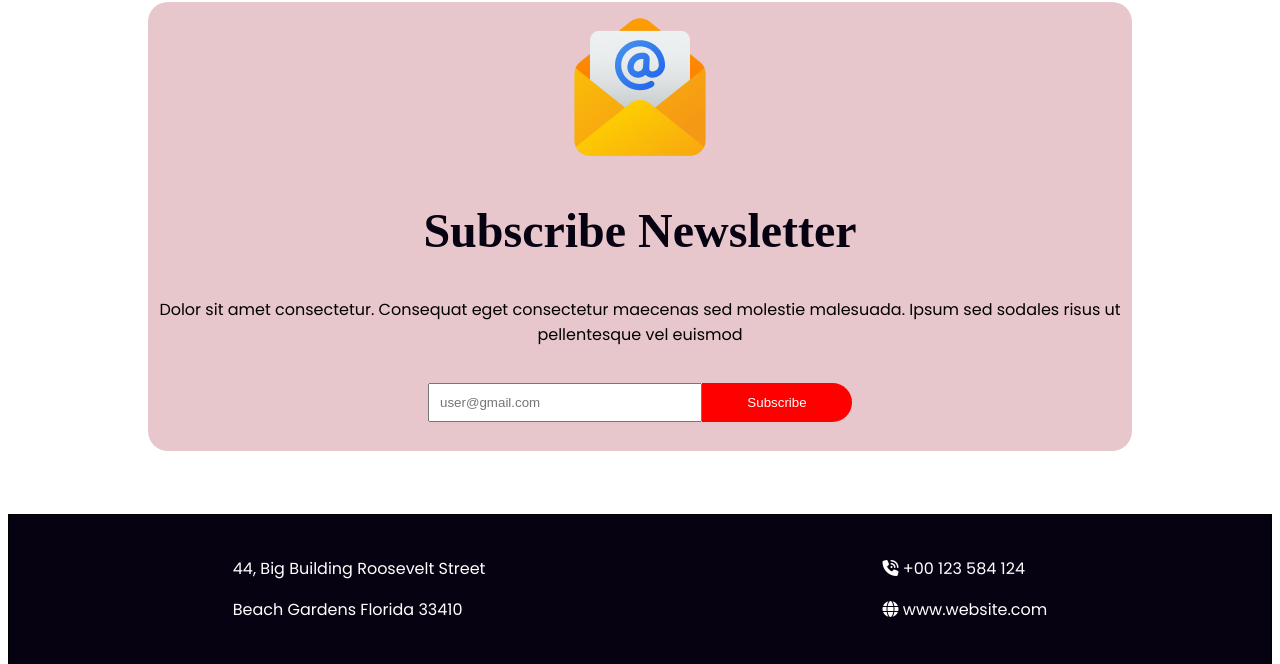
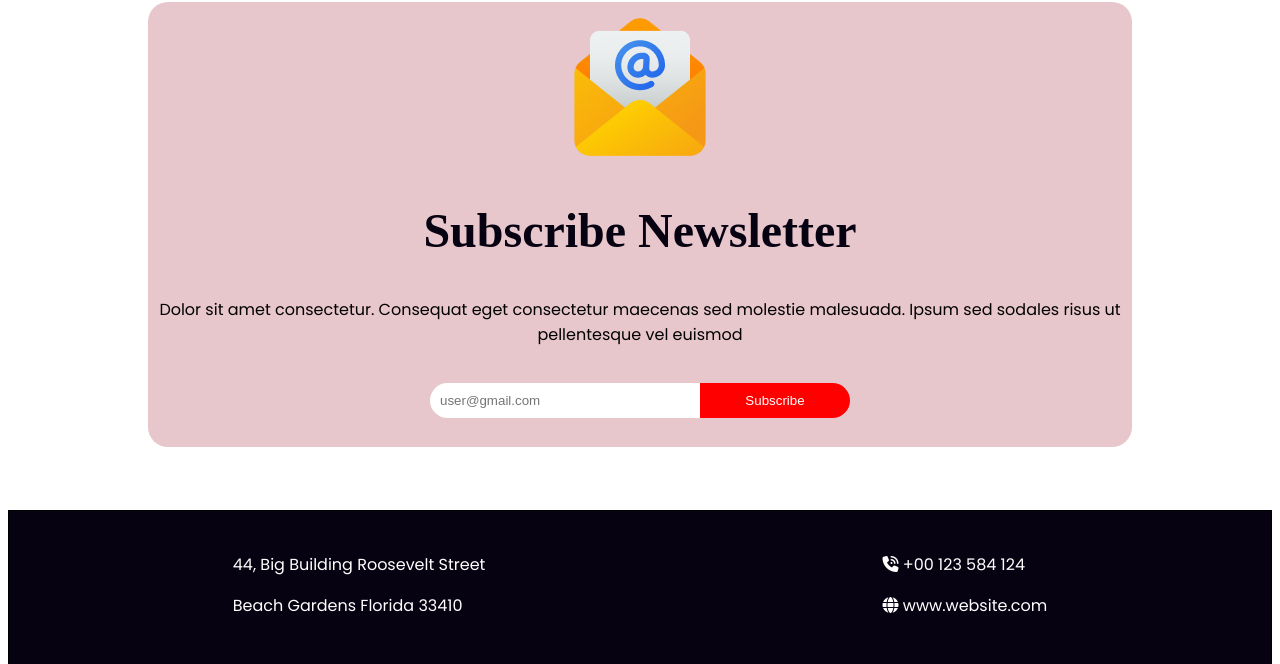
Before and after one commit to ALIASHRAFCHOWDHURY/Happy-New-Year, a plain HTML site: page index.html in a window 1280 px wide. Shown: the part 5422-6086 px from the top of the page. Drawn offline with Linux system fonts and the light colour scheme.

Commit message:
added information

```diff
--- a/style.css
+++ b/style.css
@@ -271,6 +271,8 @@ section{
 .form input{
         padding:10px ;
         width: 250px;
+        border: 0px;
+        border-radius:50px 0px 0px 50px ;
 }
 button{
         width: 150px;
```
